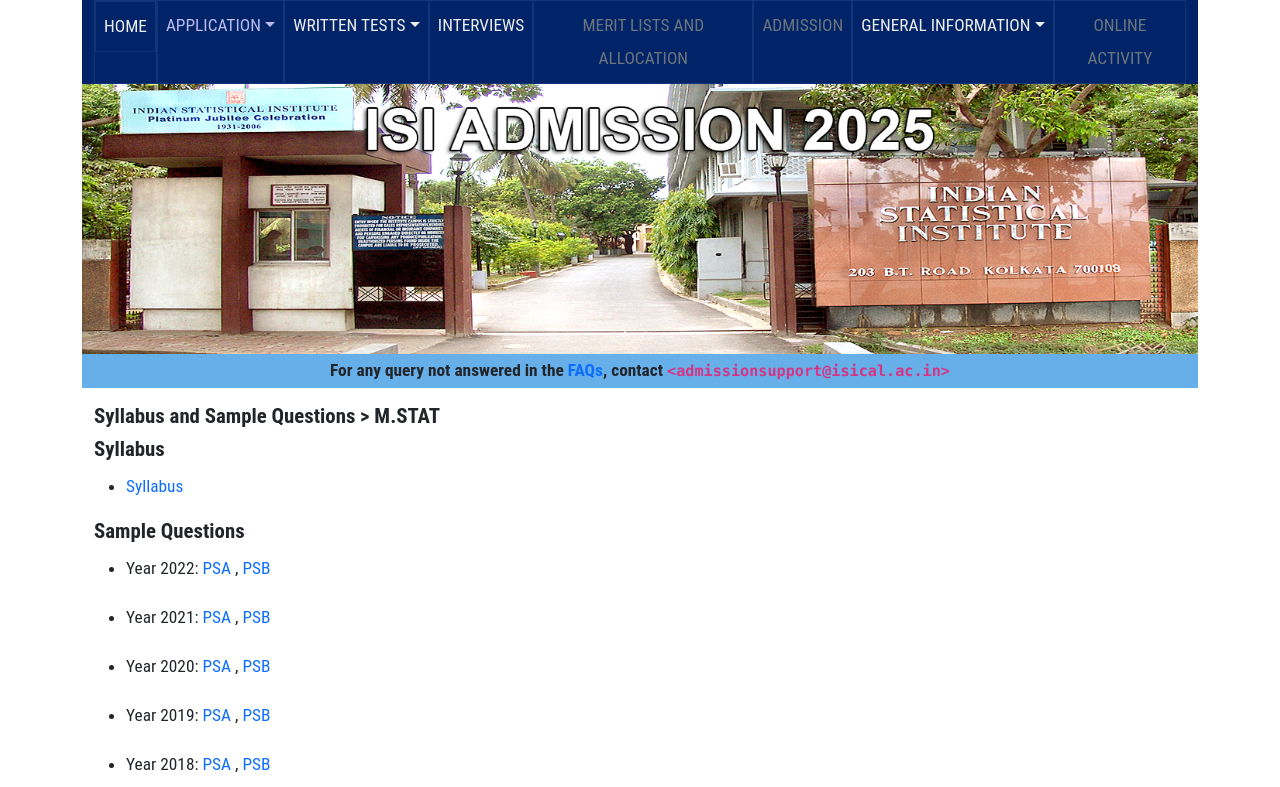
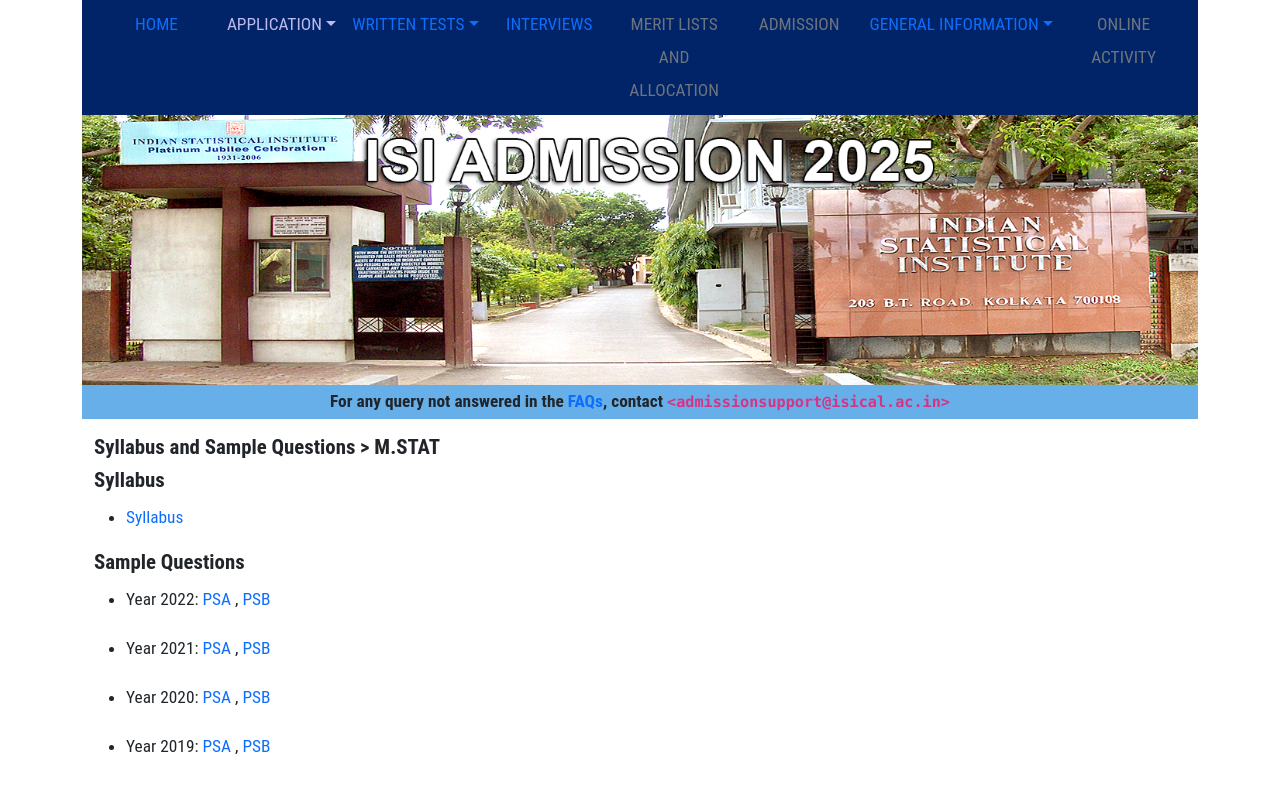
Before and after one commit to dean-isi/admission, a Jekyll site: the page built from docs/PreviousQuestion/Questions-MStat.md, in a window 1280 px wide. Shown: the top 787 px of the page. Built offline with Jekyll 4.4.1, drawn with Linux system fonts in a browser that asks for light colours.

Commit message:
minor updates

```diff
--- a/docs/_layouts/default.html
+++ b/docs/_layouts/default.html
@@ -11,20 +11,21 @@
   <body>
     <div class="container">
 
-      <!-- <nav class="navbar sticky-top navbar-expand-lg navbar-dark" style="background-color: #012367;"> -->
-      <nav class="navbar navbar-expand-lg navbar-fg-light">
+      <nav class="navbar navbar-expand-lg bg-body-tertiary" data-bs-theme="dark">
 	<div class="container-fluid">
 
-	<button class="navbar-toggler" type="button" data-bs-toggle="collapse" data-bs-target="#navbarSupportedContent" aria-controls="navbarSupportedContent" aria-expanded="false" aria-label="Toggle navigation">
+	  <button class="navbar-toggler" type="button" data-bs-toggle="collapse"
+		  data-bs-target="#navbarSupportedContent"
+		  aria-controls="navbarSupportedContent"
+		  aria-expanded="false"
+		  aria-label="Toggle navigation">
 	  <span class="navbar-toggler-icon"></span>
 	</button>
 
 	<div class="collapse navbar-collapse" id="navbarSupportedContent">
-	  <!-- <ul class="navbar-nav me-auto mb-2 mb-lg-0 nav-justified"> -->
+	  <ul class="navbar-nav me-auto mb-2 mb-lg-0 nav-justified">
 
-	    <ul class="navbar-nav nav-fill">
-
-	    <li class="nav-item"><a class="nav-item nav-link active" aria-current="page" href="/">Home</a></li>
+	    <li class="nav-item"><a class="nav-item nav-link active" aria-current="page" href="/admission/">Home</a></li>
 
 	    <li class="nav-item dropdown">
 	      <a class="nav-link dropdown-toggle" href="#" id="navbarDropdown" style="color: #bbbbee;" role="button" data-bs-toggle="dropdown" aria-expanded="false">Application</a>
--- a/docs/assets/style.css
+++ b/docs/assets/style.css
@@ -28,10 +28,7 @@ header
 .copyright
 {
     padding: 3em 0em;
-    background: url(images/img10.png) no-repeat center top;
     text-align: center;
-    /* text-transform: uppercase;   */
-    /* color: rgba(255,255,255,.4); */
     color: black;
 }
 
@@ -61,19 +58,19 @@ div.announcements, div.dates
 
 .nav-item
 {
-    background-color: #012367;
-    border: solid 1px #123478;
+    /* background-color: #012367; */
+    /* border: solid 1px #123478; */
 }
 
 .nav-item a
 {
-    color: #eeeeee;
+    /* color: #eeeeee; */
     text-transform: uppercase;
 }
 
 .nav-item:hover
 {
-    background-color: #1515ee;
+    /* background-color: #1515ee; */
 }
 
 div.dates ul
@@ -90,7 +87,6 @@ li .date
     height: 78px;
     margin: 0px 25px 0px 0px;
     padding: 6px 0px 0px 0px;
-    background: url(images/img07.jpg) no-repeat left top;
     line-height: normal;
     letter-spacing: 1px;
     text-align: center;
@@ -106,15 +102,8 @@ li .date strong {
     margin: 5px 0px 0px 0px;
     padding: 0;
     letter-spacing: -1px;
+    font-style: normal;
     font-size: 3em;
     font-weight: 500;
     color: #FFFFFF;
 }
-
-li .date a {
-    color: #FFFFFF;
-}
-
-li .date a:hover {
-    text-decoration: none;
-}
```
